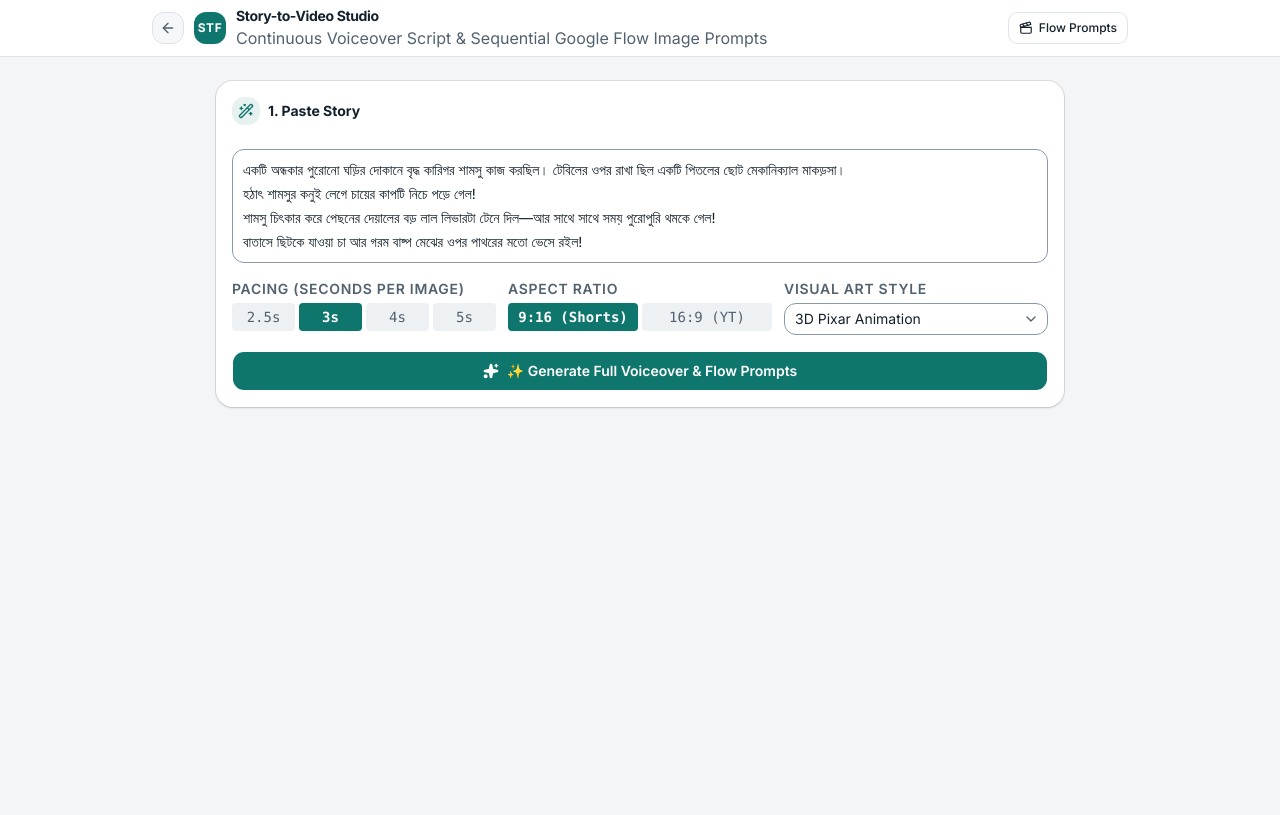
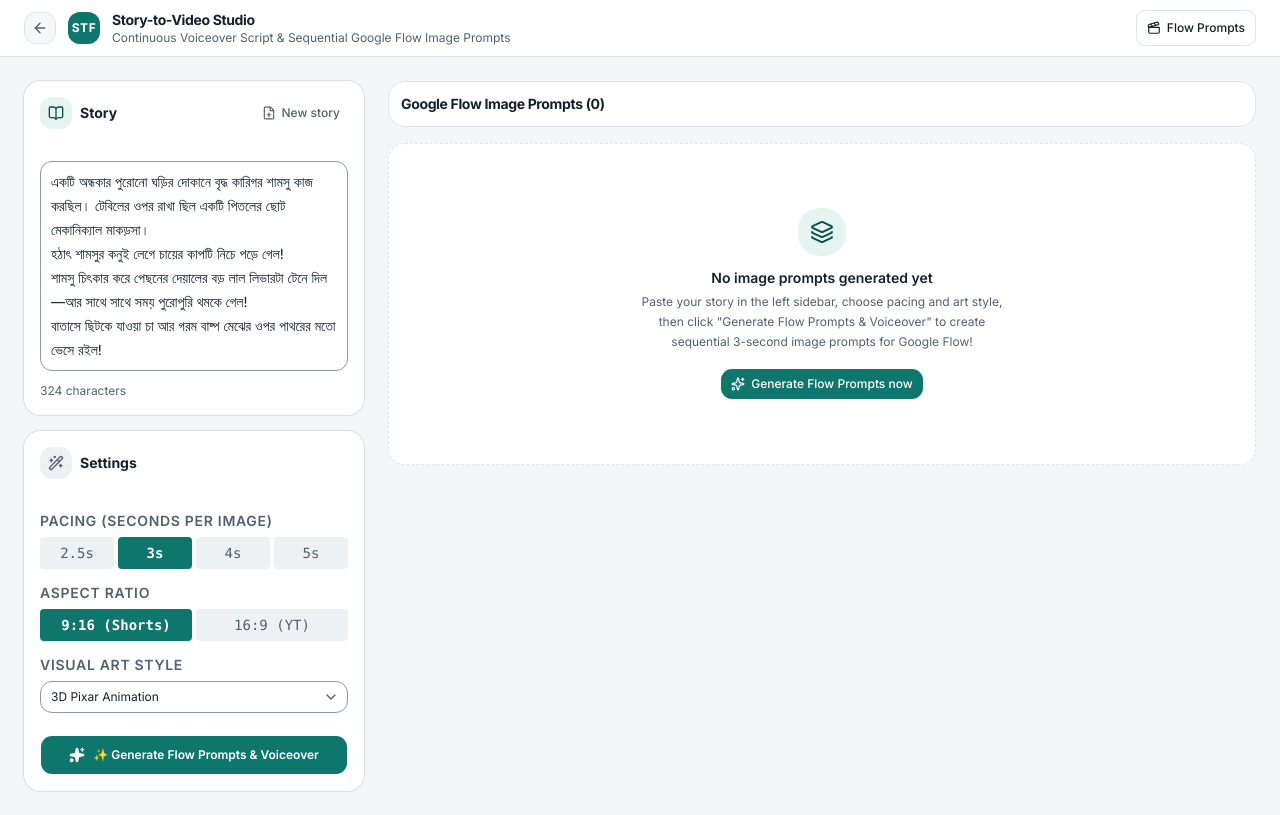
Before and after one commit to nurulla-hasan/story-to-flow, a Next.js app: page /studio in a window 1280 px wide. Built offline with nearby package versions, Linux system fonts and the light colour scheme.

Commit message:
feat: align studio layout to flow prompts dashboard with 2-column sidebar and expandable cards

```diff
--- a/src/app/studio/page.tsx
+++ b/src/app/studio/page.tsx
@@ -4,11 +4,15 @@ import * as React from "react";
 import Link from "next/link";
 import {
   ArrowLeft,
+  BookOpen,
   Check,
+  ChevronsUpDown,
   Clapperboard,
   Copy,
   Download,
+  FilePlus,
   FileText,
+  Layers,
   Loader2,
   Mic,
   Sparkles,
@@ -29,13 +33,15 @@ import {
 } from "@/components/studio/types";
 import { api, ApiError } from "@/lib/apiClient";
 
+const DEFAULT_STORY = `একটি অন্ধকার পুরোনো ঘড়ির দোকানে বৃদ্ধ কারিগর শামসু কাজ করছিল। টেবিলের ওপর রাখা ছিল একটি পিতলের ছোট মেকানিক্যাল মাকড়সা।
+হঠাৎ শামসুর কনুই লেগে চায়ের কাপটি নিচে পড়ে গেল!
+শামসু চিৎকার করে পেছনের দেয়ালের বড় লাল লিভারটা টেনে দিল—আর সাথে সাথে সময় পুরোপুরি থমকে গেল!
+বাতাসে ছিটকে যাওয়া চা আর গরম বাষ্প মেঝের ওপর পাথরের মতো ভেসে রইল!`;
+
 const INITIAL_PROJECT: StudioProject = {
   id: "studio-default",
-  title: "Untitled Story",
-  story: `একটি অন্ধকার পুরোনো ঘড়ির দোকানে বৃদ্ধ কারিগর শামসু কাজ করছিল। টেবিলের ওপর রাখা ছিল একটি পিতলের ছোট মেকানিক্যাল মাকড়সা।
-হঠাৎ শামসুর কনুই লেগে চায়ের কাপটি নিচে পড়ে গেল!
-শামসু চিৎকার করে পেছনের দেয়ালের বড় লাল লিভারটা টেনে দিল—আর সাথে সাথে সময় পুরোপুরি থমকে গেল!
-বাতাসে ছিটকে যাওয়া চা আর গরম বাষ্প মেঝের ওপর পাথরের মতো ভেসে রইল!`,
+  title: "Story to Video",
+  story: DEFAULT_STORY,
   stylePreset: "3D Pixar Animation",
   aspectRatio: "9:16",
   defaultClipDuration: 3.0,
@@ -47,6 +53,7 @@ const INITIAL_PROJECT: StudioProject = {
 
 export default function StudioPage() {
   const [project, setProject] = React.useState<StudioProject>(INITIAL_PROJECT);
+  const [openClipId, setOpenClipId] = React.useState<string | null>(null);
   const [isPlanning, setIsPlanning] = React.useState(false);
   const [copiedVoiceover, setCopiedVoiceover] = React.useState(false);
   const [copiedAllPrompts, setCopiedAllPrompts] = React.useState(false);
@@ -78,6 +85,20 @@ export default function StudioPage() {
     }));
   };
 
+  const handleNewStory = () => {
+    if (project.story && !window.confirm("Start a new story? This will clear current text and generated prompts.")) {
+      return;
+    }
+    setProject({
+      ...INITIAL_PROJECT,
+      story: "",
+      clips: [],
+      continuousVoiceover: "",
+    });
+    setOpenClipId(null);
+    notify("Cleared! Ready for a new story.", "info");
+  };
+
   const handlePlanStory = async () => {
     if (!project.story.trim()) {
       notify("Please paste a story first.", "error");
@@ -107,6 +128,10 @@ export default function StudioPage() {
         continuousVoiceover: res.continuousVoiceover,
         clips: res.clips,
       }));
+
+      if (res.clips.length > 0) {
+        setOpenClipId(res.clips[0].id);
+      }
 
       notify(`Created ${res.clips.length} sequential image prompts & voiceover!`, "success");
     } catch (err) {
@@ -187,13 +212,13 @@ export default function StudioPage() {
 
   return (
     <div className="flex min-h-screen flex-col bg-background text-foreground">
-      {/* Top Header Bar */}
+      {/* Top Header Bar matching main WorkspaceHeader */}
       <header className="sticky top-0 z-40 border-b border-border bg-card/95 backdrop-blur-xs">
-        <div className="mx-auto flex h-14 w-full max-w-5xl items-center justify-between gap-3 px-4 sm:px-6">
-          <div className="flex items-center gap-2.5">
+        <div className="flex h-14 w-full items-center justify-between gap-2 px-3 sm:px-6">
+          <div className="flex min-w-0 flex-1 items-center gap-2 sm:gap-3">
             <Link
               href="/"
-              className="inline-flex size-8 items-center justify-center rounded-lg border border-border bg-muted/60 text-muted-foreground transition-colors hover:bg-muted hover:text-foreground"
+              className="inline-flex size-8 shrink-0 items-center justify-center rounded-lg border border-border bg-muted/60 text-muted-foreground transition-colors hover:bg-muted hover:text-foreground"
               title="Return to Video Prompt Planner"
             >
               <ArrowLeft className="size-4" />
@@ -203,18 +228,20 @@ export default function StudioPage() {
               STF
             </span>
 
-            <div>
-              <h1 className="text-sm font-bold tracking-tight">Story-to-Video Studio</h1>
-              <p className="hidden text-2xs text-muted-foreground sm:block">
+            <div className="min-w-0 flex-1">
+              <h1 className="truncate text-xs font-bold tracking-tight sm:text-sm">
+                Story-to-Video Studio
+              </h1>
+              <p className="hidden truncate text-xs text-muted-foreground md:block">
                 Continuous Voiceover Script & Sequential Google Flow Image Prompts
               </p>
             </div>
           </div>
 
-          <div className="flex items-center gap-2">
+          <div className="flex shrink-0 items-center gap-1 sm:gap-2">
             <Link
               href="/"
-              className="inline-flex h-8 items-center gap-1.5 rounded-md border border-border bg-card px-2.5 text-xs font-medium text-foreground transition-colors hover:bg-muted"
+              className="inline-flex h-8 items-center gap-1.5 rounded-md border border-border bg-card px-2.5 text-xs font-medium text-foreground transition-colors hover:bg-muted sm:h-9"
             >
               <Clapperboard className="size-3.5" />
               <span className="hidden sm:inline">Flow Prompts</span>
@@ -226,7 +253,7 @@ export default function StudioPage() {
                 size="sm"
                 variant="outline"
                 onClick={handleDownloadPrompts}
-                className="h-8 gap-1.5 text-xs"
+                className="h-8 gap-1.5 px-2.5 text-xs sm:h-9"
                 title="Download all image prompts as a formatted .txt file"
               >
                 <FileText className="size-3.5" />
@@ -237,47 +264,83 @@ export default function StudioPage() {
         </div>
       </header>
 
-      {/* Main Content Area: Spacious & Clean Container */}
-      <main className="mx-auto flex w-full max-w-4xl flex-1 flex-col gap-6 p-4 sm:p-6">
-        {/* Top Section: Story Input & Settings Card */}
-        <Card className="border-border bg-card shadow-sm">
+      {/* Main Layout: 2-Column Dashboard matching Flow Prompt Page */}
+      <main className="flex w-full flex-1 flex-col gap-6 p-4 sm:p-6 lg:flex-row">
+        {/* Left Column Sidebar: Story & Settings Overview (340px) */}
+        <aside className="w-full shrink-0 space-y-4 lg:w-85">
+          {/* Story Input Card */}
+          <Card>
             <CardHeader className="flex flex-row items-center justify-between pb-2">
               <div className="flex items-center gap-2">
-              <span className="flex size-7 items-center justify-center rounded-lg bg-primary/10 text-primary">
-                <Wand2 className="size-4" />
+                <span className="flex size-8 items-center justify-center rounded-lg bg-secondary text-secondary-foreground">
+                  <BookOpen className="size-4" />
                 </span>
-              <CardTitle className="text-sm font-bold">1. Paste Story</CardTitle>
+                <CardTitle className="text-sm font-bold">Story</CardTitle>
               </div>
-            {project.clips.length > 0 ? (
-              <span className="font-mono text-2xs font-semibold text-primary">
-                {project.clips.length} images ready (~{totalDuration.toFixed(0)}s)
-              </span>
-            ) : null}
+
+              <button
+                type="button"
+                onClick={handleNewStory}
+                className="inline-flex h-8 items-center gap-1.5 rounded-md px-2 text-xs font-medium text-muted-foreground transition-colors hover:bg-muted hover:text-foreground focus-visible:outline-none focus-visible:ring-2 focus-visible:ring-ring"
+                title="Clear and start a fresh story"
+              >
+                <FilePlus className="size-3.5" />
+                New story
+              </button>
             </CardHeader>
 
-          <CardContent className="space-y-4">
+            <CardContent className="space-y-3 pt-2">
+              <label htmlFor="story-input" className="sr-only">
+                Story text
+              </label>
               <Textarea
+                id="story-input"
                 value={project.story}
                 onChange={(e) => handleUpdateProject({ story: e.target.value })}
                 placeholder="Paste your story here (Bangla or English)..."
-              rows={5}
-              className="text-xs leading-6"
+                rows={8}
+                className="min-h-36 max-h-72 overflow-y-auto text-xs leading-6"
               />
 
-            {/* Quick Settings: Pacing, Aspect Ratio, Art Style */}
-            <div className="grid gap-3 sm:grid-cols-3">
+              <div className="flex items-center justify-between text-xs text-muted-foreground">
+                <span>
+                  {project.story.trim()
+                    ? `${project.story.trim().length.toLocaleString()} characters`
+                    : "Empty"}
+                </span>
+                {project.clips.length > 0 ? (
+                  <span className="font-mono text-2xs font-semibold text-primary">
+                    {project.clips.length} images planned
+                  </span>
+                ) : null}
+              </div>
+            </CardContent>
+          </Card>
+
+          {/* Settings Card: Pacing, Aspect Ratio & Art Style */}
+          <Card>
+            <CardHeader className="pb-2">
+              <div className="flex items-center gap-2">
+                <span className="flex size-8 items-center justify-center rounded-lg bg-muted text-muted-foreground">
+                  <Wand2 className="size-4" />
+                </span>
+                <CardTitle className="text-sm font-bold">Settings</CardTitle>
+              </div>
+            </CardHeader>
+
+            <CardContent className="space-y-3.5 pt-2">
               <div>
                 <label className="text-2xs font-semibold uppercase tracking-wider text-muted-foreground">
                   Pacing (Seconds Per Image)
                 </label>
-                <div className="mt-1 flex items-center gap-1">
+                <div className="mt-1.5 flex items-center gap-1">
                   {[2.5, 3.0, 4.0, 5.0].map((dur) => (
                     <button
                       key={dur}
                       type="button"
                       onClick={() => handleUpdateProject({ defaultClipDuration: dur })}
                       className={cn(
-                        "flex-1 rounded py-1 font-mono text-2xs transition-colors",
+                        "flex-1 rounded py-1.5 font-mono text-2xs transition-colors",
                         project.defaultClipDuration === dur
                           ? "bg-primary text-primary-foreground font-bold shadow-xs"
                           : "bg-muted text-muted-foreground hover:text-foreground",
@@ -293,14 +356,14 @@ export default function StudioPage() {
                 <label className="text-2xs font-semibold uppercase tracking-wider text-muted-foreground">
                   Aspect Ratio
                 </label>
-                <div className="mt-1 flex items-center gap-1">
+                <div className="mt-1.5 flex items-center gap-1">
                   {(["9:16", "16:9"] as const).map((aspect) => (
                     <button
                       key={aspect}
                       type="button"
                       onClick={() => handleUpdateProject({ aspectRatio: aspect })}
                       className={cn(
-                        "flex-1 rounded py-1 font-mono text-2xs transition-colors",
+                        "flex-1 rounded py-1.5 font-mono text-2xs transition-colors",
                         project.aspectRatio === aspect
                           ? "bg-primary text-primary-foreground font-bold shadow-xs"
                           : "bg-muted text-muted-foreground hover:text-foreground",
@@ -328,9 +391,8 @@ export default function StudioPage() {
                     value: preset,
                     label: preset,
                   }))}
-                  className="mt-1 h-7.5 text-2xs"
+                  className="mt-1.5 text-xs"
                 />
-              </div>
               </div>
 
               {/* Primary Action Button */}
@@ -338,7 +400,7 @@ export default function StudioPage() {
                 type="button"
                 onClick={handlePlanStory}
                 disabled={!project.story.trim() || isPlanning}
-              className="h-10 w-full gap-2 text-sm font-semibold"
+                className="mt-2 h-10 w-full gap-2 text-xs font-semibold"
               >
                 {isPlanning ? (
                   <Loader2 className="size-4 animate-spin" />
@@ -347,14 +409,17 @@ export default function StudioPage() {
                 )}
                 {isPlanning
                   ? "Planning Voiceover & Flow Prompts…"
-                : "✨ Generate Full Voiceover & Flow Prompts"}
+                  : "✨ Generate Flow Prompts & Voiceover"}
               </Button>
             </CardContent>
           </Card>
+        </aside>
 
-        {/* Section 1: Full Voiceover Paragraph Box (Top) */}
+        {/* Right Main Column: Output Section */}
+        <section className="min-w-0 flex-1 space-y-4">
+          {/* Top Card: Complete Voiceover Script (when planned) */}
           {project.continuousVoiceover ? (
-          <div className="rounded-xl border border-primary/30 bg-card p-5 shadow-sm space-y-3">
+            <div className="rounded-xl border border-brand-border bg-card p-4 shadow-xs space-y-3">
               <div className="flex flex-wrap items-center justify-between gap-2 border-b border-border/60 pb-3">
                 <div className="flex items-center gap-2">
                   <span className="flex size-7 items-center justify-center rounded-lg bg-primary/10 text-primary">
@@ -362,15 +427,14 @@ export default function StudioPage() {
                   </span>
                   <div>
                     <h2 className="text-sm font-bold text-foreground">
-                    2. Complete Story Voiceover Paragraph
+                      Complete Story Voiceover Paragraph
                     </h2>
                     <p className="text-2xs text-muted-foreground">
-                    Continuous narration text for CapCut Text-to-Speech (TTS) or reading into a mic
+                      Continuous narration text for CapCut Text-to-Speech (TTS) or reading aloud into a mic
                     </p>
                   </div>
                 </div>
 
-              {/* Action Buttons: Copy & Download */}
                 <div className="flex items-center gap-2">
                   <Button
                     type="button"
@@ -396,14 +460,13 @@ export default function StudioPage() {
                 </div>
               </div>
 
-            {/* Continuous Voiceover Text View */}
-            <div className="rounded-lg border border-border bg-brand-subtle/50 p-4 font-bangla text-base leading-relaxed text-secondary-foreground whitespace-pre-line select-all">
+              <div className="rounded-lg border border-border bg-brand-subtle/50 p-4 font-bangla text-base leading-relaxed text-secondary-foreground whitespace-pre-line select-all max-h-48 overflow-y-auto">
                 {project.continuousVoiceover}
               </div>
 
-            <div className="flex items-center justify-between text-2xs text-muted-foreground pt-1">
+              <div className="flex items-center justify-between text-2xs text-muted-foreground pt-0.5">
                 <span>
-                Total Runtime: ~{totalDuration.toFixed(0)} seconds ({project.clips.length} images @{" "}
+                  Total Runtime: ~{totalDuration.toFixed(0)}s ({project.clips.length} images @{" "}
                   {project.defaultClipDuration}s each)
                 </span>
                 <span>Language: Bangla</span>
@@ -411,32 +474,81 @@ export default function StudioPage() {
             </div>
           ) : null}
 
-        {/* Section 2: Sequential Image Cards for Google Flow (Bottom) */}
+          {/* Prompts Section Header Bar matching ScenesSection */}
+          <div className="flex flex-wrap items-center justify-between gap-3 rounded-xl border border-border bg-card p-3">
+            <div className="flex items-center gap-2">
+              <h2 className="text-sm font-bold tracking-tight">
+                Google Flow Image Prompts ({project.clips.length})
+              </h2>
               {project.clips.length > 0 ? (
-          <div className="space-y-4">
-            <div className="flex flex-wrap items-center justify-between gap-2 px-1">
-              <div>
-                <h2 className="text-sm font-bold text-foreground">
-                  3. Google Flow Image Prompts ({project.clips.length} Images)
-                </h2>
-                <p className="text-2xs text-muted-foreground">
-                  Click 🚀 Send to Flow on each card to generate images for free on Google Flow!
-                </p>
+                <span className="text-xs text-muted-foreground">
+                  ~{totalDuration.toFixed(0)}s total runtime ({project.aspectRatio})
+                </span>
+              ) : null}
             </div>
 
+            {project.clips.length > 0 ? (
+              <div className="flex items-center gap-2">
                 <Button
                   type="button"
                   size="sm"
                   variant="outline"
                   onClick={handleCopyAllPrompts}
-                className="h-8 gap-1.5 text-xs"
+                  className="h-8 gap-1.5 text-xs font-medium"
                 >
-                {copiedAllPrompts ? <Check className="size-3.5 text-success" /> : <Copy className="size-3.5" />}
+                  {copiedAllPrompts ? (
+                    <Check className="size-3.5 text-success" />
+                  ) : (
+                    <Copy className="size-3.5" />
+                  )}
                   {copiedAllPrompts ? "Copied All Prompts!" : "Copy All Prompts"}
                 </Button>
+
+                <Button
+                  type="button"
+                  variant="ghost"
+                  size="sm"
+                  className="h-8 text-xs text-muted-foreground"
+                  onClick={() =>
+                    setOpenClipId(openClipId !== null ? null : (project.clips[0]?.id ?? null))
+                  }
+                >
+                  <ChevronsUpDown className="size-3.5" />
+                  {openClipId !== null ? "Collapse" : "Expand"}
+                </Button>
+              </div>
+            ) : null}
           </div>
 
-            {/* Sequential List of Clean Cards */}
+          {/* Empty Placeholder or List of Cards */}
+          {project.clips.length === 0 ? (
+            <div className="flex flex-col items-center justify-center rounded-xl border border-dashed border-border bg-card py-16 text-center">
+              <span className="flex size-12 items-center justify-center rounded-2xl bg-secondary text-secondary-foreground">
+                <Layers className="size-6" />
+              </span>
+              <h3 className="mt-3 text-sm font-semibold">No image prompts generated yet</h3>
+              <p className="mt-1 max-w-sm text-xs leading-5 text-muted-foreground">
+                Paste your story in the left sidebar, choose pacing and art style, then click
+                &quot;Generate Flow Prompts &amp; Voiceover&quot; to create sequential 3-second image
+                prompts for Google Flow!
+              </p>
+              {project.story.trim() ? (
+                <Button
+                  type="button"
+                  className="mt-4 gap-1.5 text-xs"
+                  onClick={handlePlanStory}
+                  disabled={isPlanning}
+                >
+                  {isPlanning ? (
+                    <Loader2 className="size-3.5 animate-spin" />
+                  ) : (
+                    <Sparkles className="size-3.5" />
+                  )}
+                  Generate Flow Prompts now
+                </Button>
+              ) : null}
+            </div>
+          ) : (
             <div className="space-y-3">
               {project.clips.map((clip, idx) => {
                 const startTime = idx * clip.duration;
@@ -447,6 +559,8 @@ export default function StudioPage() {
                     key={clip.id}
                     clip={clip}
                     totalClips={project.clips.length}
+                    open={openClipId === clip.id}
+                    onToggle={() => setOpenClipId(openClipId === clip.id ? null : clip.id)}
                     aspectRatio={project.aspectRatio}
                     startTime={startTime}
                     endTime={endTime}
@@ -456,8 +570,8 @@ export default function StudioPage() {
                 );
               })}
             </div>
-          </div>
-        ) : null}
+          )}
+        </section>
       </main>
 
       <ToastNotification toast={toast} />
```
Also changed, not shown: src/components/studio/clean-prompt-card.tsx (+166 -83 lines). Lines whose indentation alone changed are shown as unchanged.
